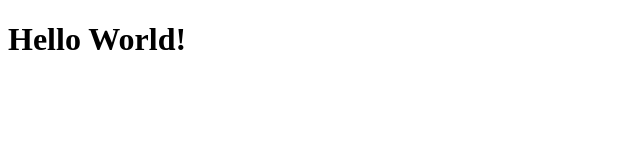
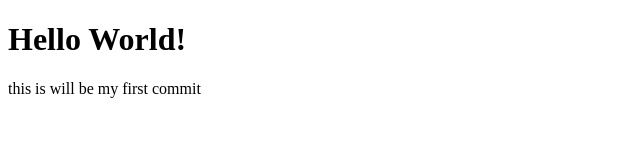
Before and after one commit to moohat/moohat.github.io, a plain HTML site: page index.html in a window 1280 px wide. Shown: the whole page, without its empty margins (0-640 px from the left). Drawn offline with Linux system fonts and the light colour scheme.

Commit message:
first commit v 1.0.0

```diff
--- a/index.html
+++ b/index.html
@@ -8,6 +8,7 @@
 </head>
 <body>
     <h1>Hello World!</h1>
+    <p>this is will be my first commit</p>
 
 </body>
 </html>
```
